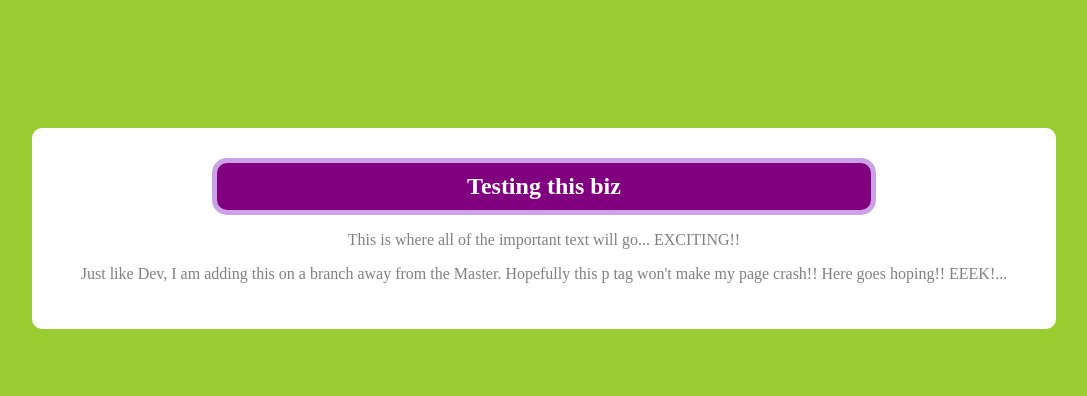
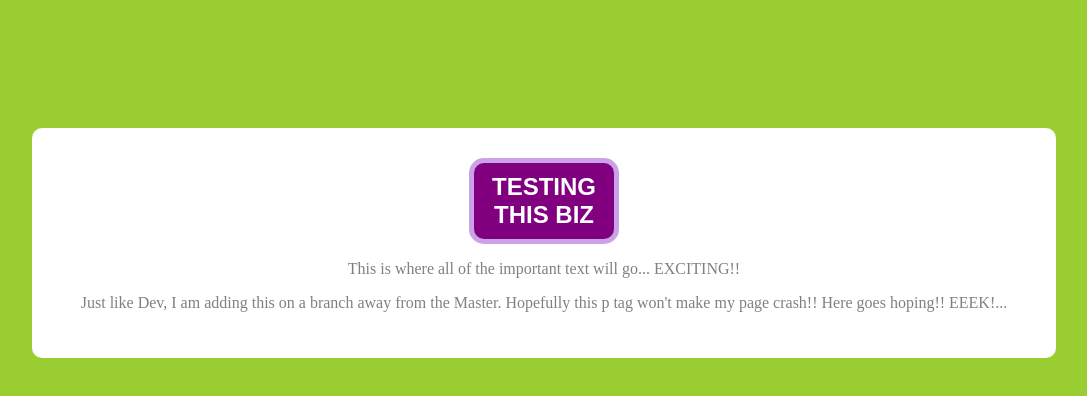
Before and after one commit to jamesericson/prime_prestudy_01, a plain HTML site: page index.html in a window 1280 px wide. Shown: the whole page, without its empty margins (96-1183 px from the left). Drawn offline with Linux system fonts and the light colour scheme.

Commit message:
just messing around// mostly changed styling

```diff
--- a/index.html
+++ b/index.html
@@ -7,7 +7,8 @@
 
 
   <body>
-    <h1>Testing this biz</h1>
+    <h1>Testing<br/>this biz</h1>
+
     <p>This is where all of the important text will go... EXCITING!!</p>
     <p>Just like Dev, I am adding this on a branch away from the Master. Hopefully this p tag won't make my page crash!! Here goes hoping!! EEEK!...</p>
   </body>
--- a/styles.css
+++ b/styles.css
@@ -8,6 +8,8 @@ body {
   border-radius: 10px;
   padding: 30px;
   margin: 10%;
+  text-align: center;
+  min-width: 200px;
 
 
 }
@@ -19,11 +21,15 @@ h1 {
   background-color: purple;
   border-radius: 15px;
   border: #CBA2E7 solid 5px;
+  margin: 0 auto 0 auto;
   padding: 10px;
-  margin: 0 150px 0 150px;
+  max-width: 120px;
+  min-width: 120px;
+  text-transform: uppercase;
+  font-family: arial, sans-serif;
 }
 
 p {
   color: grey;
-  text-align: center;
+
 }
```
